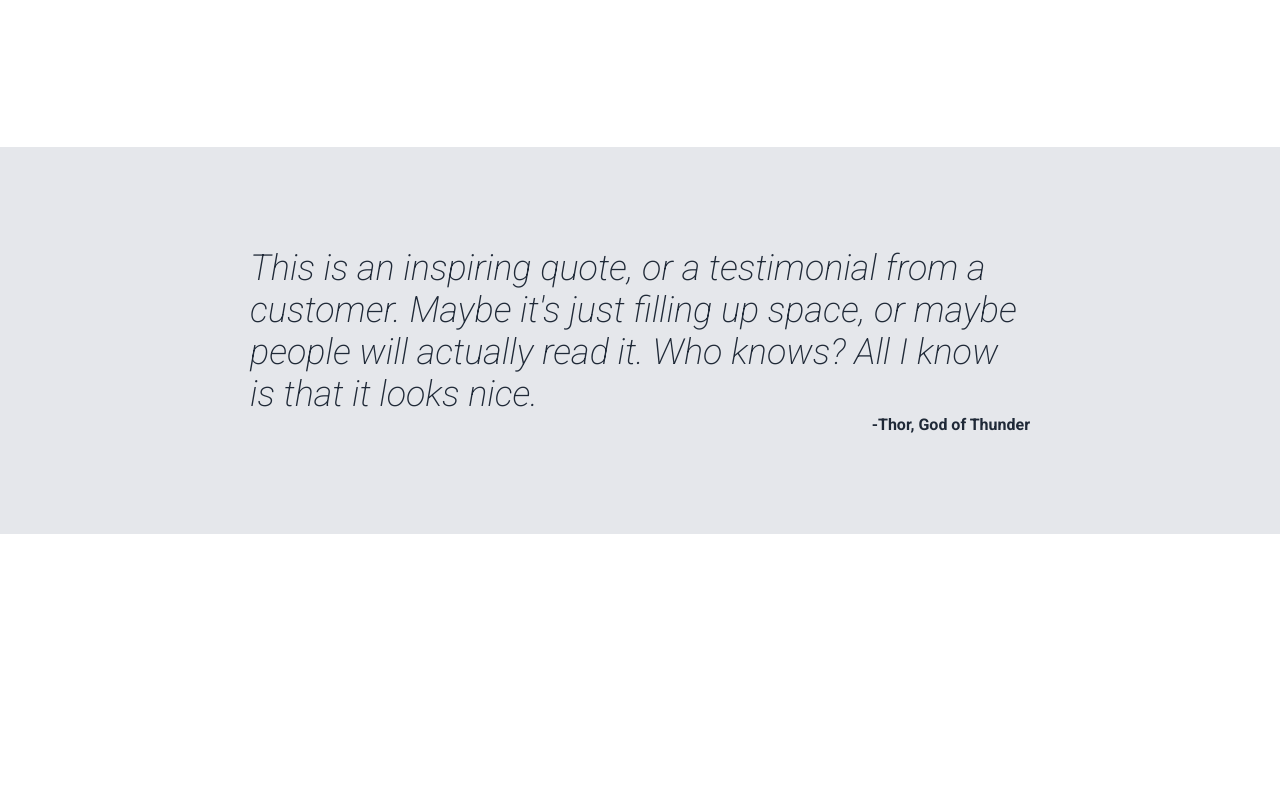
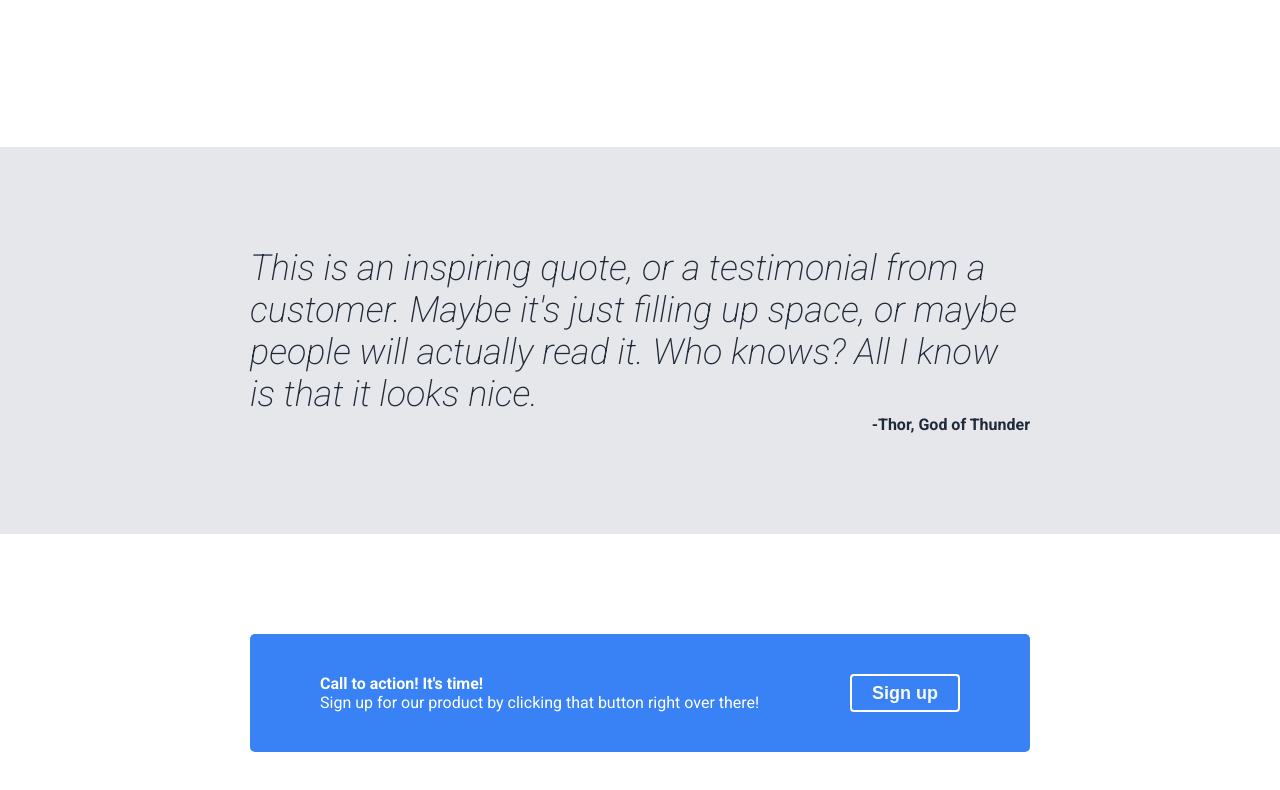
Before and after one commit to Eleshscorn/Project-Landing-Page, a plain HTML site: page index.html in a window 1280 px wide. Shown: the part 1038-1828 px from the top of the page. Before the commit the page ends 1572 px from the top, so only its background shows below. Drawn offline with Linux system fonts and the light colour scheme.

Commit message:
add more selectors, text, and adjusted properties to get to my liking.

```diff
--- a/index.html
+++ b/index.html
@@ -66,11 +66,16 @@
     </div>
     <div class="signup-container">
         <div class="signup-info">
-
+            <div class="call">
+                Call to action!  It's time!
+            </div>
+            <div class="signup-text">
+                Sign up for our product by clicking that button right over there!
+            </div>
         </div>
-        <div class="signup-link">
-
-        </div>
+        <button>
+            Sign up
+        </button>
     </div>
     <div class="footer">
 
--- a/styles.css
+++ b/styles.css
@@ -44,7 +44,6 @@ body {
     justify-content: space-between;
     margin: 0 250px;
     margin-bottom: 125px;
-    /* flex: 1; */
 }
 
 .hero-title {
@@ -119,6 +118,8 @@ button {
     text-align: center;
 }
 
+/* Quote section */
+
 .quote-container {
     display: flex;
     flex-direction: column;
@@ -143,3 +144,31 @@ button {
 .author {
     color: #1f2937;
 }
+
+/* Call to action / sign up */
+
+
+.signup-container {
+    display: flex;
+    background-color: #3882f6;
+    margin: 100px 250px;
+    padding: 40px 70px;
+    justify-content: space-between;
+    border-radius: 5px;
+}
+.call {
+    font-weight: bold;
+}
+
+.signup-text {
+
+}
+
+.call,
+.signup-text {
+    color: white;
+}
+
+.signup-container > button {
+    border: 2px solid white;
+}
```
